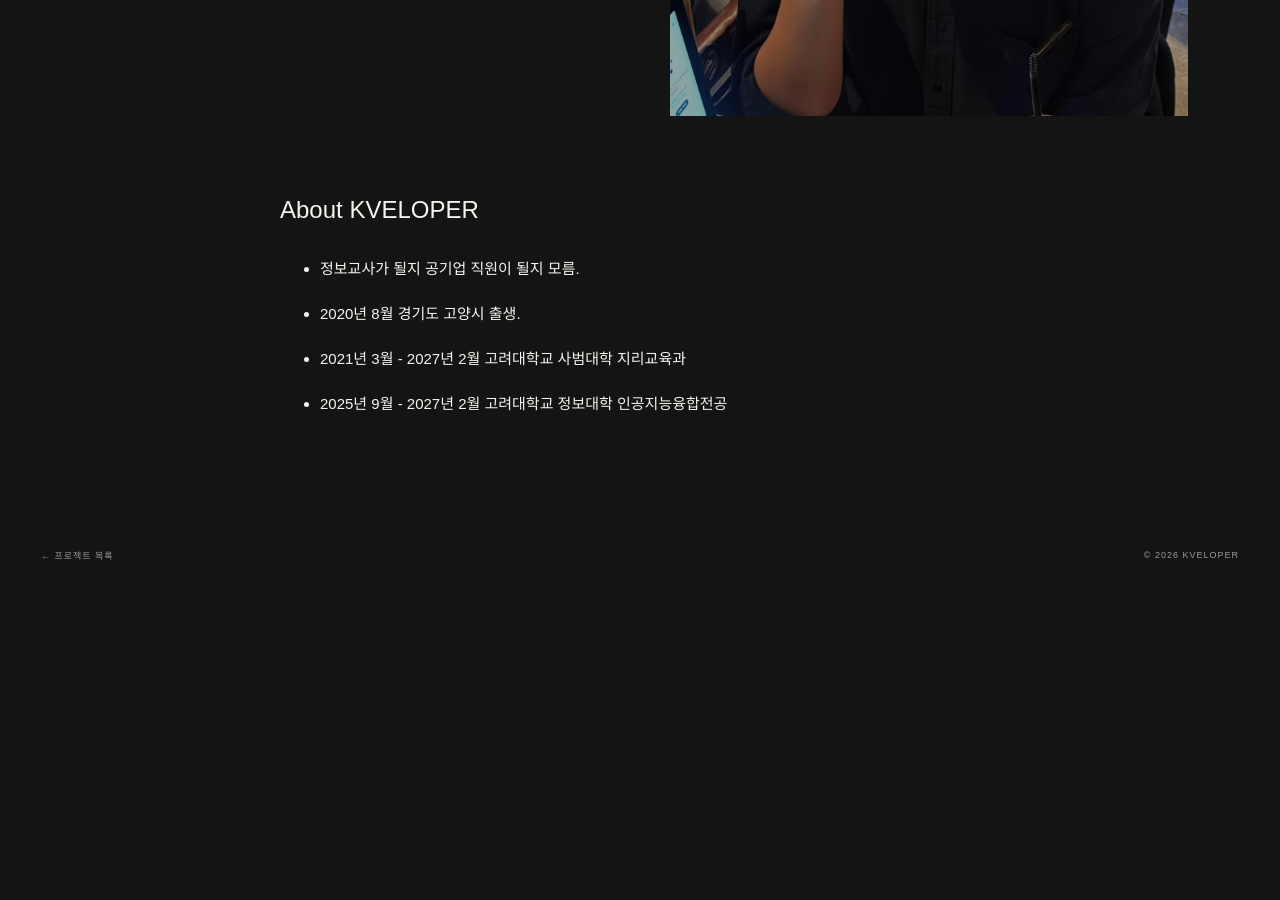
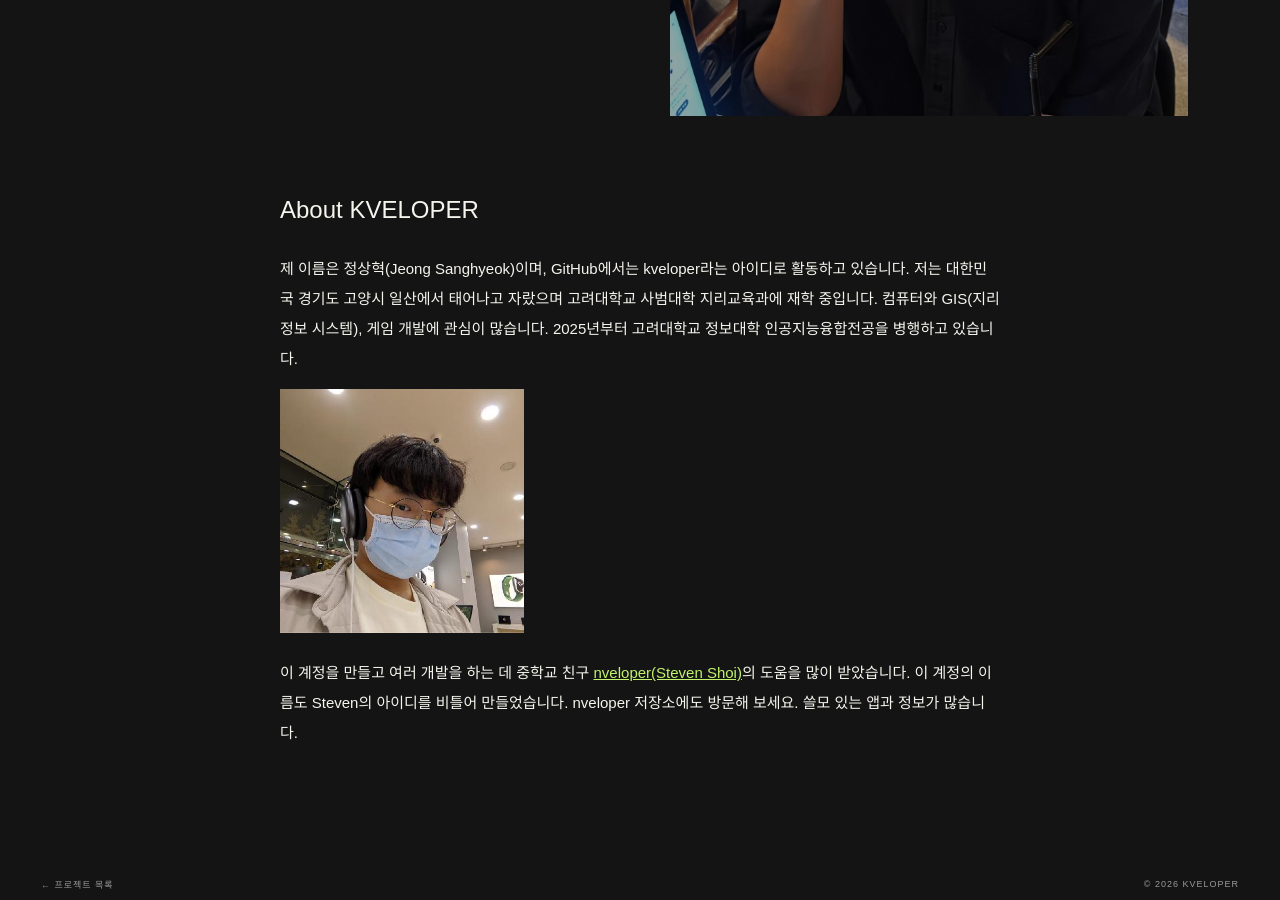
Before and after one commit to kveloper/kveloper.github.io, a Jekyll site: the page built from post/26-01-01-about.md, in a window 1280 px wide and 900 px high, scrolled down 554 px. Built offline with Jekyll 4.4.1, drawn with Linux system fonts in a browser that asks for light colours; some web fonts are replaced; before the commit the page ends 1146 px from its top, so only the background shows below that.

Commit message:
26-10-22-21-28

```diff
--- a/post/26-01-01-about.md
+++ b/post/26-01-01-about.md
@@ -7,10 +7,8 @@ image: /assets/images/kv_alter.png
 
 ## About KVELOPER
 
-- 정보교사가 될지 공기업 직원이 될지 모름.
+제 이름은 정상혁(Jeong Sanghyeok)이며, GitHub에서는 kveloper라는 아이디로 활동하고 있습니다. 저는 대한민국 경기도 고양시 일산에서 태어나고 자랐으며 고려대학교 사범대학 지리교육과에 재학 중입니다. 컴퓨터와 GIS(지리 정보 시스템), 게임 개발에 관심이 많습니다. 2025년부터 고려대학교 정보대학 인공지능융합전공을 병행하고 있습니다.
 
-- 2020년 8월 경기도 고양시 출생.
+<img src="./img/steven.jpg" alt="" title="" width="244" height="244" />
 
-- 2021년 3월 - 2027년 2월 고려대학교 사범대학 지리교육과
-
-- 2025년 9월 - 2027년 2월 고려대학교 정보대학 인공지능융합전공
+이 계정을 만들고 여러 개발을 하는 데 중학교 친구 [nveloper(Steven Shoi)](https://github.com/kveloper/nveloper)의 도움을 많이 받았습니다. 이 계정의 이름도 Steven의 아이디를 비틀어 만들었습니다. nveloper 저장소에도 방문해 보세요. 쓸모 있는 앱과 정보가 많습니다.
```
Also changed, not shown: post/26-01-04-ongoing.md (deleted, +0 -14 lines), post/img/steven.jpg (renamed from assets/images/steven.jpg).
